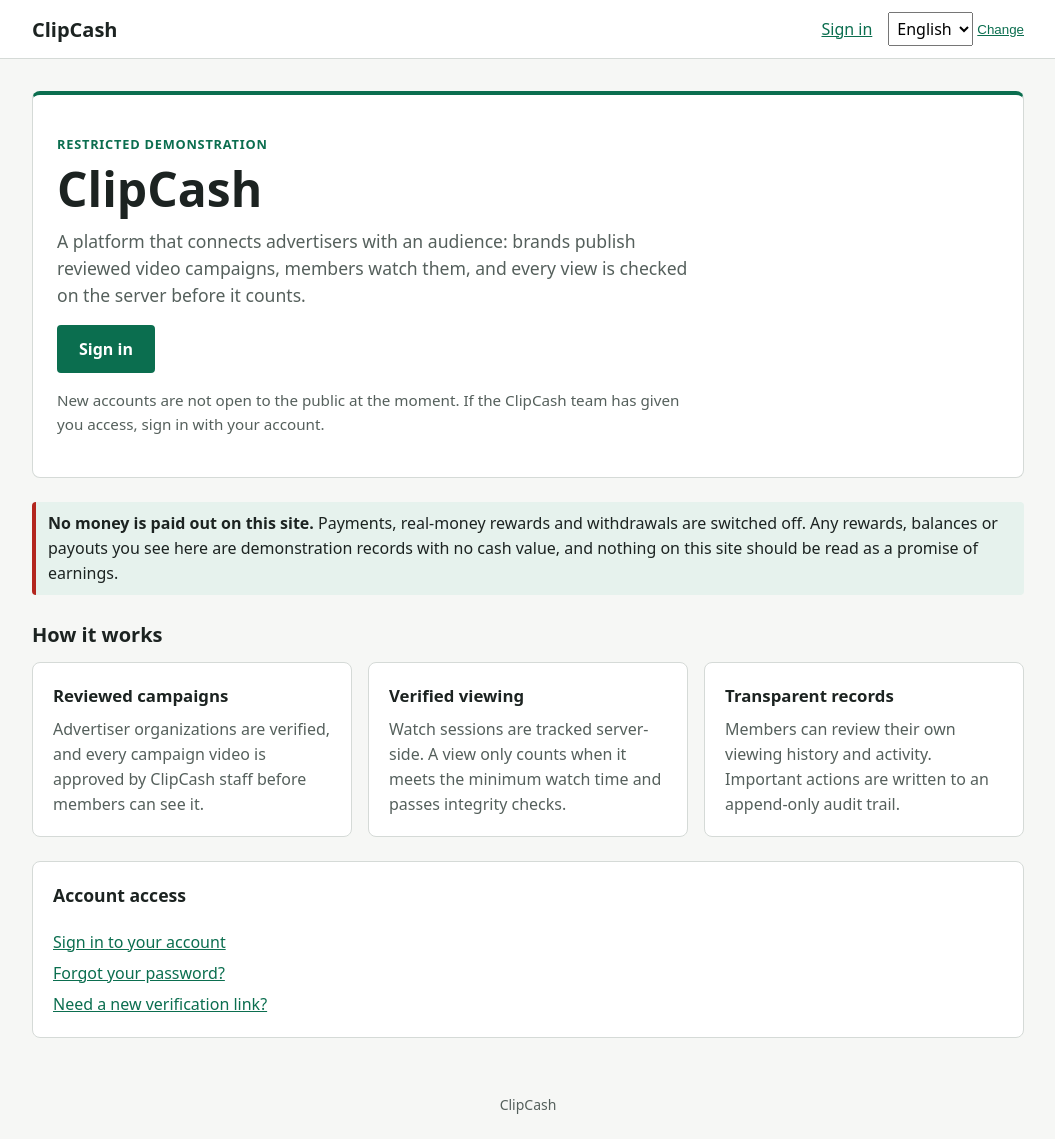
After one commit to emmawolfkid/clipcash, a Django app: page / in a window 1280 px wide. The commit adds this page. Shown: the whole page, without its empty margins (112-1167 px from the left). Run offline with Django 5.2, Linux system fonts and the light colour scheme; data that the repository does not hold is empty; parts of the project's set-up code (start-up, migrations or seed data) failed here and were passed over; some libraries are stand-ins or nearby versions.

Commit message:
Add ClipCash homepage and restricted demo protections
Co-Authored-By: Claude Opus 5.5 <noreply@anthropic.com>

```diff
--- a/apps/administration/admin.py
+++ b/apps/administration/admin.py
@@ -8,6 +8,7 @@ locks the row and rejects stale versions.
 """
 
 from django import forms
+from django.conf import settings
 from django.contrib import admin
 from django.core.exceptions import PermissionDenied, ValidationError
 from django.shortcuts import redirect
@@ -47,6 +48,10 @@ class SiteConfigurationForm(forms.ModelForm):
         super().__init__(*args, **kwargs)
         if not self.is_bound:
             self.initial["expected_version"] = self.instance.version
+        if settings.RESTRICTED_DEMO_MODE and "registration_enabled" in self.fields:
+            self.fields["registration_enabled"].help_text = _(
+                "No effect while restricted demo mode (DJANGO_RESTRICTED_DEMO) is on: public registration stays closed."
+            )
 
     def clean(self):
         cleaned_data = super().clean()
--- a/apps/core/features.py
+++ b/apps/core/features.py
@@ -6,11 +6,15 @@ SiteConfiguration and can be changed only by Super Administrators (see
 apps.core.services). Financial flags have no storage and no override: they are
 locked off in code until a later phase adds a reviewed enablement process with
 legal, provider and operational sign-off.
+
+Flags marked ``demo_restricted`` are also off while the environment-owned
+RESTRICTED_DEMO_MODE setting is on, whatever the stored value.
 """
 
 from dataclasses import dataclass
 from functools import wraps
 
+from django.conf import settings
 from django.http import Http404
 from django.utils.translation import gettext_lazy as _
 
@@ -28,6 +32,7 @@ class Feature:
     default: bool
     config_field: str | None = None
     financial: bool = False
+    demo_restricted: bool = False
 
     @property
     def locked(self):
@@ -37,7 +42,7 @@ class Feature:
 FEATURES = {
     feature.key: feature
     for feature in (
-        Feature("registration", _("Public registration"), True, "registration_enabled"),
+        Feature("registration", _("Public registration"), True, "registration_enabled", demo_restricted=True),
         Feature("memberships", _("Membership features"), False, "memberships_enabled"),
         Feature("videos", _("Video features"), False, "videos_enabled"),
         Feature("advertisers", _("Advertiser features"), False, "advertisers_enabled"),
@@ -62,6 +67,8 @@ def is_enabled(key, config=None):
     feature = get_feature(key)
     if feature.financial or feature.locked:
         return False
+    if feature.demo_restricted and settings.RESTRICTED_DEMO_MODE:
+        return False  # Before the configuration lookup: no stored value can override it.
     config = config if config is not None else get_site_configuration()
     value = getattr(config, feature.config_field, feature.default)
     return value if isinstance(value, bool) else feature.default
--- a/apps/core/views.py
+++ b/apps/core/views.py
@@ -1,9 +1,26 @@
+from django.conf import settings
 from django.views.generic import TemplateView
 
 from apps.accounts.access import VerifiedAccountRequiredMixin
 from apps.core import features
 
 from .dashboard import member_activity, member_summary
+
+
+class HomeView(TemplateView):
+    """Public homepage. Read-only: links only, no forms beyond the site header.
+    Registration links follow features.is_enabled("registration"), which the
+    register view also enforces server-side."""
+
+    template_name = "public/home.html"
+
+    def get_context_data(self, **kwargs):
+        context = super().get_context_data(**kwargs)
+        context.update({
+            "restricted_demo": settings.RESTRICTED_DEMO_MODE,
+            "financial_locked": not any(features.is_enabled(key) for key in features.FINANCIAL_FEATURES),
+        })
+        return context
 
 
 class MemberDashboardView(VerifiedAccountRequiredMixin, TemplateView):
--- a/config/settings.py
+++ b/config/settings.py
@@ -199,6 +199,11 @@ LOGOUT_REDIRECT_URL = "accounts:login"
 ACCOUNTS_PASSWORD_RESET_TIMEOUT = 60 * 60  # 1 hour
 ACCOUNTS_EMAIL_VERIFICATION_TIMEOUT = 60 * 60 * 24  # 24 hours
 PASSWORD_RESET_TIMEOUT = max(ACCOUNTS_PASSWORD_RESET_TIMEOUT, ACCOUNTS_EMAIL_VERIFICATION_TIMEOUT)
+
+# Restricted demonstration: public registration is closed whatever the site
+# configuration says (apps.core.features), and the homepage says so. On by
+# default outside DEBUG; only a reviewed public launch sets it to False.
+RESTRICTED_DEMO_MODE = env.bool("DJANGO_RESTRICTED_DEMO", default=not DEBUG)
 
 
 # Sessions and cookies
--- a/config/urls.py
+++ b/config/urls.py
@@ -1,9 +1,10 @@
 from django.contrib import admin
 from django.urls import include, path
 
-from apps.core.views import MemberActivityView, MemberDashboardView
+from apps.core.views import HomeView, MemberActivityView, MemberDashboardView
 
 urlpatterns = [
+    path("", HomeView.as_view(), name="home"),
     path("admin/", admin.site.urls),
     path("accounts/", include("apps.accounts.urls")),
     path("memberships/", include("apps.memberships.urls")),
--- a/static/css/clipcash.css
+++ b/static/css/clipcash.css
@@ -376,3 +376,23 @@ a.app-nav__link:hover, .app-nav__button:hover { background: var(--info-bg); }
 .badge--health-healthy { border-color: var(--accent); color: var(--accent); }
 .badge--health-attention { border-color: var(--danger); color: var(--danger); font-weight: 700; }
 .badge--health-not_configured, .badge--health-not_checked { border-color: var(--muted); color: var(--muted); }
+
+/* Public homepage */
+.site-main--home { max-width: 64rem; }
+.hero { padding: 2.5rem 1.5rem; background: var(--surface); border: 1px solid var(--border); border-radius: var(--radius);
+  border-top: 4px solid var(--accent); }
+.hero__eyebrow { margin: 0 0 0.5rem; font-size: 0.8rem; font-weight: 700; text-transform: uppercase; letter-spacing: 0.06em;
+  color: var(--accent); }
+.hero__title { margin: 0; font-size: clamp(2rem, 6vw, 3rem); line-height: 1.1; overflow-wrap: anywhere; }
+.hero__lead { margin: 0.75rem 0 0; max-width: 40rem; font-size: 1.1rem; color: var(--muted); }
+.hero__note { margin: 1rem 0 0; max-width: 40rem; color: var(--muted); font-size: 0.95rem; }
+.home-notice { margin: 1.5rem 0 0; }
+.feature-grid { list-style: none; margin: 0; padding: 0; display: grid; gap: 1rem;
+  grid-template-columns: repeat(auto-fit, minmax(15rem, 1fr)); }
+.feature-card { background: var(--surface); border: 1px solid var(--border); border-radius: var(--radius); padding: 1.25rem; }
+.feature-card__title { margin: 0 0 0.5rem; font-size: 1.05rem; }
+.feature-card p { margin: 0; color: var(--muted); }
+@media (max-width: 40rem) {
+  .hero { padding: 1.75rem 1rem; }
+  .hero .actions .button { flex: 1 1 100%; text-align: center; }
+}
--- a/templates/base.html
+++ b/templates/base.html
@@ -11,7 +11,7 @@
   <a class="skip-link" href="#content">{% translate "Skip to content" %}</a>
   <header class="site-header">
     <div class="site-header__inner">
-      <a class="brand" href="{% if user.is_authenticated %}{% url 'dashboard' %}{% else %}{% url 'accounts:login' %}{% endif %}">{{ site_config.platform_name|default:"ClipCash" }}</a>
+      <a class="brand" href="{% if user.is_authenticated %}{% url 'dashboard' %}{% else %}{% url 'home' %}{% endif %}">{{ site_config.platform_name|default:"ClipCash" }}</a>
       {% if request %}{# Error pages rendered without a request get no forms. #}
       <nav class="site-nav" aria-label="{% translate 'Account' %}">
         {% if user.is_authenticated %}
--- /dev/null
+++ b/templates/public/home.html
@@ -0,0 +1,78 @@
+{% extends "base.html" %}{% load i18n %}
+{% block title %}{% translate "Welcome" %}{% endblock %}
+{% block main %}
+<main id="content" class="site-main site-main--home">
+  {% include "components/messages.html" %}
+
+  <section class="hero" aria-labelledby="home-title">
+    <p class="hero__eyebrow">{% if restricted_demo %}{% translate "Restricted demonstration" %}{% else %}{% translate "Sponsored video platform" %}{% endif %}</p>
+    <h1 id="home-title" class="hero__title">{{ site_config.platform_name|default:"ClipCash" }}</h1>
+    <p class="hero__lead">
+      {% if site_config.platform_description %}{{ site_config.platform_description }}{% else %}{% blocktranslate trimmed %}
+        A platform that connects advertisers with an audience: brands publish reviewed video campaigns,
+        members watch them, and every view is checked on the server before it counts.
+      {% endblocktranslate %}{% endif %}
+    </p>
+    <div class="actions">
+      {% if user.is_authenticated %}
+        <a class="button" href="{% url 'dashboard' %}">{% translate "Go to your dashboard" %}</a>
+        {% if user.is_staff %}<a class="button button--secondary" href="{% url 'administration:overview' %}">{% translate "Operations console" %}</a>{% endif %}
+      {% else %}
+        <a class="button" href="{% url 'accounts:login' %}">{% translate "Sign in" %}</a>
+        {% if features.registration %}<a class="button button--secondary" href="{% url 'accounts:register' %}">{% translate "Create an account" %}</a>{% endif %}
+      {% endif %}
+    </div>
+    {% if not user.is_authenticated and not features.registration %}
+      <p class="hero__note">{% translate "New accounts are not open to the public at the moment. If the ClipCash team has given you access, sign in with your account." %}</p>
+    {% endif %}
+  </section>
+
+  {% if financial_locked %}
+  <p class="notice notice--warning home-notice" role="note">
+    <strong>{% translate "No money is paid out on this site." %}</strong>
+    {% blocktranslate trimmed %}
+      Payments, real-money rewards and withdrawals are switched off. Any rewards, balances or payouts you
+      see here are demonstration records with no cash value, and nothing on this site should be read as
+      a promise of earnings.
+    {% endblocktranslate %}
+  </p>
+  {% endif %}
+
+  <section class="section" aria-labelledby="how-title">
+    <div class="section__header"><h2 id="how-title">{% translate "How it works" %}</h2></div>
+    <ol class="feature-grid">
+      <li class="feature-card">
+        <h3 class="feature-card__title">{% translate "Reviewed campaigns" %}</h3>
+        <p>{% translate "Advertiser organizations are verified, and every campaign video is approved by ClipCash staff before members can see it." %}</p>
+      </li>
+      <li class="feature-card">
+        <h3 class="feature-card__title">{% translate "Verified viewing" %}</h3>
+        <p>{% translate "Watch sessions are tracked server-side. A view only counts when it meets the minimum watch time and passes integrity checks." %}</p>
+      </li>
+      <li class="feature-card">
+        <h3 class="feature-card__title">{% translate "Transparent records" %}</h3>
+        <p>{% translate "Members can review their own viewing history and activity. Important actions are written to an append-only audit trail." %}</p>
+      </li>
+    </ol>
+  </section>
+
+  <section class="section panel" aria-labelledby="access-title">
+    <h2 id="access-title" class="panel__title">{% translate "Account access" %}</h2>
+    {% if user.is_authenticated %}
+      <p>{% blocktranslate trimmed with email=user.email %}You are signed in as <strong>{{ email }}</strong>.{% endblocktranslate %}</p>
+      <ul class="links">
+        <li><a href="{% url 'dashboard' %}">{% translate "Dashboard" %}</a></li>
+        <li><a href="{% url 'accounts:profile' %}">{% translate "My account" %}</a></li>
+        {% if user.is_staff %}<li><a href="{% url 'administration:overview' %}">{% translate "Operations console" %}</a></li>{% endif %}
+      </ul>
+    {% else %}
+      <ul class="links">
+        <li><a href="{% url 'accounts:login' %}">{% translate "Sign in to your account" %}</a></li>
+        <li><a href="{% url 'accounts:password_reset' %}">{% translate "Forgot your password?" %}</a></li>
+        <li><a href="{% url 'accounts:resend_verification' %}">{% translate "Need a new verification link?" %}</a></li>
+        {% if features.registration %}<li><a href="{% url 'accounts:register' %}">{% translate "Create an account" %}</a></li>{% endif %}
+      </ul>
+    {% endif %}
+  </section>
+</main>
+{% endblock %}
```
Also changed, not shown: apps/core/tests/test_deployment.py (+14 -0 lines), apps/core/tests/test_homepage.py (added, +229 -0 lines), docs/deployment/render.md (+2 -0 lines), 1 other file.
